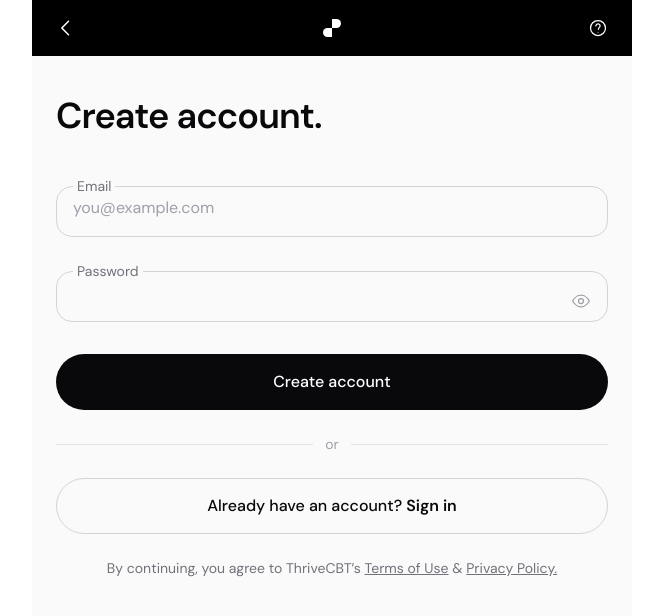
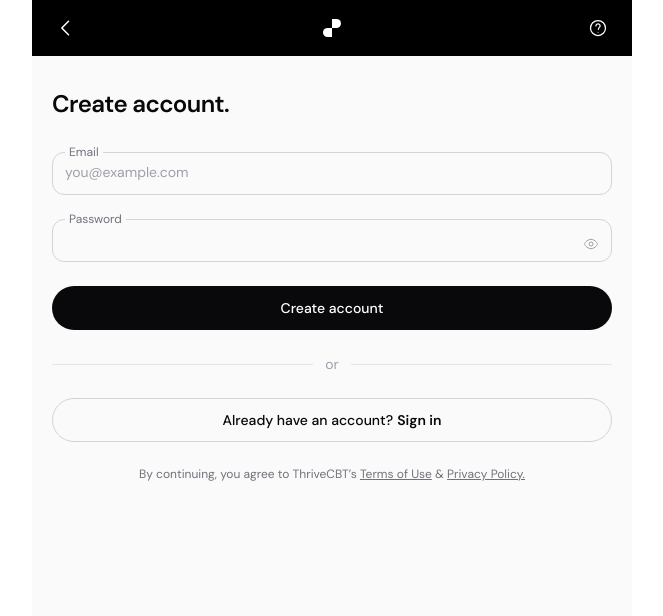
Before and after one commit to chidoziemfrancis/thriveCBT, a Next.js app in the folder pwa/: page /auth/sign-up in a window 1280 px wide. Shown: the top 616 px of the page, without its empty margins (308-971 px from the left). Built offline with nearby package versions, Linux system fonts and the light colour scheme.

Commit message:
feat: update styling for auth components to improve layout and readability

```diff
--- a/pwa/app/auth/_components/AuthField.tsx
+++ b/pwa/app/auth/_components/AuthField.tsx
@@ -16,14 +16,14 @@ export default function AuthField({
   endAdornment,
 }: AuthFieldProps) {
   return (
-    <fieldset className="relative rounded-2xl border border-zinc-300 px-4 pb-4">
-      <legend className="px-1 text-sm text-zinc-500">{label}</legend>
+    <fieldset className="relative rounded-xl border border-zinc-300 px-3 pb-2.5">
+      <legend className="px-1 text-xs text-zinc-500">{label}</legend>
       <input
         type={type}
         name={name}
         autoComplete={autoComplete}
         placeholder={placeholder}
-        className="w-full bg-transparent text-base text-zinc-950 outline-none placeholder:text-zinc-400"
+        className="w-full bg-transparent text-sm text-zinc-950 outline-none placeholder:text-zinc-400"
       />
       {endAdornment}
     </fieldset>
--- a/pwa/app/auth/_components/EyeIcon.tsx
+++ b/pwa/app/auth/_components/EyeIcon.tsx
@@ -1,6 +1,8 @@
-export function EyeIcon() {
+type IconProps = { size?: number };
+
+export function EyeIcon({ size = 20 }: IconProps) {
   return (
-    <svg width="20" height="20" viewBox="0 0 24 24" fill="none">
+    <svg width={size} height={size} viewBox="0 0 24 24" fill="none">
       <path
         d="M2 12s3.5-7 10-7 10 7 10 7-3.5 7-10 7-10-7-10-7Z"
         stroke="currentColor"
@@ -11,9 +13,9 @@ export function EyeIcon() {
   );
 }
 
-export function EyeOffIcon() {
+export function EyeOffIcon({ size = 20 }: IconProps) {
   return (
-    <svg width="20" height="20" viewBox="0 0 24 24" fill="none">
+    <svg width={size} height={size} viewBox="0 0 24 24" fill="none">
       <path
         d="M2 12s3.5-7 10-7 10 7 10 7-3.5 7-10 7-10-7-10-7Z"
         stroke="currentColor"
--- a/pwa/app/auth/_components/LegalFooter.tsx
+++ b/pwa/app/auth/_components/LegalFooter.tsx
@@ -2,7 +2,7 @@ import Link from "next/link";
 
 export default function LegalFooter() {
   return (
-    <p className="mt-6 text-center text-sm text-zinc-500">
+    <p className="mt-6 text-center text-xs text-zinc-500">
       By continuing, you agree to ThriveCBT&rsquo;s{" "}
       <Link href="/terms" className="underline">
         Terms of Use
--- a/pwa/app/auth/_components/PasswordField.tsx
+++ b/pwa/app/auth/_components/PasswordField.tsx
@@ -22,9 +22,9 @@ export default function PasswordField({
           type="button"
           onClick={() => setVisible((v) => !v)}
           aria-label={visible ? "Hide password" : "Show password"}
-          className="absolute right-4 top-1/2 -translate-y-1/2 text-zinc-400"
+          className="absolute right-3 top-1/2 -translate-y-1/2 text-zinc-400"
         >
-          {visible ? <EyeOffIcon /> : <EyeIcon />}
+          {visible ? <EyeOffIcon size={16} /> : <EyeIcon size={16} />}
         </button>
       }
     />
--- a/pwa/app/auth/_components/SubmitButton.tsx
+++ b/pwa/app/auth/_components/SubmitButton.tsx
@@ -6,7 +6,7 @@ export default function SubmitButton({
   return (
     <button
       type="submit"
-      className="mt-2 flex h-14 w-full items-center justify-center rounded-full bg-zinc-950 text-base font-medium text-white"
+      className="mt-2 flex h-11 w-full items-center justify-center rounded-full bg-zinc-950 text-sm font-medium text-white"
     >
       {children}
     </button>
--- a/pwa/app/auth/forgot-password/page.tsx
+++ b/pwa/app/auth/forgot-password/page.tsx
@@ -8,16 +8,16 @@ export default function ForgotPasswordPage() {
     <div className="flex flex-1 flex-col bg-zinc-50">
       <AuthHeader />
 
-      <div className="flex flex-1 flex-col px-6 pt-10">
-        <h1 className="text-4xl font-semibold tracking-tight text-zinc-950">
+      <div className="flex flex-1 flex-col px-5 pt-8">
+        <h1 className="text-2xl font-semibold tracking-tight text-zinc-950">
           Reset password.
         </h1>
-        <p className="mt-3 text-sm text-zinc-500">
+        <p className="mt-2 text-xs text-zinc-500">
           Enter your email and we&rsquo;ll send you a link to reset your
           password.
         </p>
 
-        <form className="mt-10 flex flex-col gap-6">
+        <form className="mt-6 flex flex-col gap-4">
           <AuthField
             label="Email"
             name="email"
@@ -31,7 +31,7 @@ export default function ForgotPasswordPage() {
 
         <Link
           href="/auth/sign-in"
-          className="mt-6 text-center text-sm text-zinc-950 underline-offset-2 hover:underline"
+          className="mt-6 text-center text-xs text-zinc-950 underline-offset-2 hover:underline"
         >
           Back to sign in
         </Link>
--- a/pwa/app/auth/sign-in/page.tsx
+++ b/pwa/app/auth/sign-in/page.tsx
@@ -11,12 +11,12 @@ export default function SignInPage() {
     <div className="flex flex-1 flex-col bg-zinc-50">
       <AuthHeader />
 
-      <div className="flex flex-1 flex-col px-6 pt-10">
-        <h1 className="text-4xl font-semibold tracking-tight text-zinc-950">
+      <div className="flex flex-1 flex-col px-5 pt-8">
+        <h1 className="text-2xl font-semibold tracking-tight text-zinc-950">
           Welcome back.
         </h1>
 
-        <form className="mt-10 flex flex-col gap-6">
+        <form className="mt-6 flex flex-col gap-4">
           <AuthField
             label="Email"
             name="email"
@@ -28,7 +28,7 @@ export default function SignInPage() {
 
           <Link
             href="/auth/forgot-password"
-            className="text-sm text-zinc-950 underline-offset-2 hover:underline"
+            className="text-xs text-zinc-950 underline-offset-2 hover:underline"
           >
             Forgot Password?
           </Link>
@@ -40,7 +40,7 @@ export default function SignInPage() {
 
         <Link
           href="/auth/sign-up"
-          className="flex h-14 w-full items-center justify-center rounded-full border border-zinc-300 text-base font-medium text-zinc-950"
+          className="flex h-11 w-full items-center justify-center rounded-full border border-zinc-300 text-sm font-medium text-zinc-950"
         >
           Don&rsquo;t have an account?{" "}
           <span className="ml-1 font-semibold">Sign up</span>
--- a/pwa/app/auth/sign-up/page.tsx
+++ b/pwa/app/auth/sign-up/page.tsx
@@ -11,12 +11,12 @@ export default function SignUpPage() {
     <div className="flex flex-1 flex-col bg-zinc-50">
       <AuthHeader />
 
-      <div className="flex flex-1 flex-col px-6 pt-10">
-        <h1 className="text-4xl font-semibold tracking-tight text-zinc-950">
+      <div className="flex flex-1 flex-col px-5 pt-8">
+        <h1 className="text-2xl font-semibold tracking-tight text-zinc-950">
           Create account.
         </h1>
 
-        <form className="mt-10 flex flex-col gap-6">
+        <form className="mt-6 flex flex-col gap-4">
           <AuthField
             label="Email"
             name="email"
@@ -33,7 +33,7 @@ export default function SignUpPage() {
 
         <Link
           href="/auth/sign-in"
-          className="flex h-14 w-full items-center justify-center rounded-full border border-zinc-300 text-base font-medium text-zinc-950"
+          className="flex h-11 w-full items-center justify-center rounded-full border border-zinc-300 text-sm font-medium text-zinc-950"
         >
           Already have an account?{" "}
           <span className="ml-1 font-semibold">Sign in</span>
```
